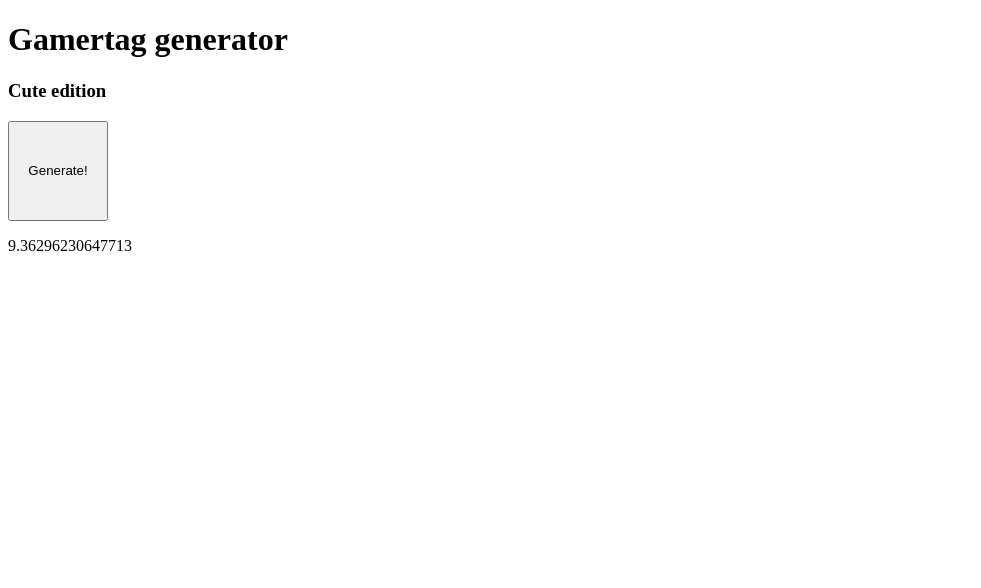
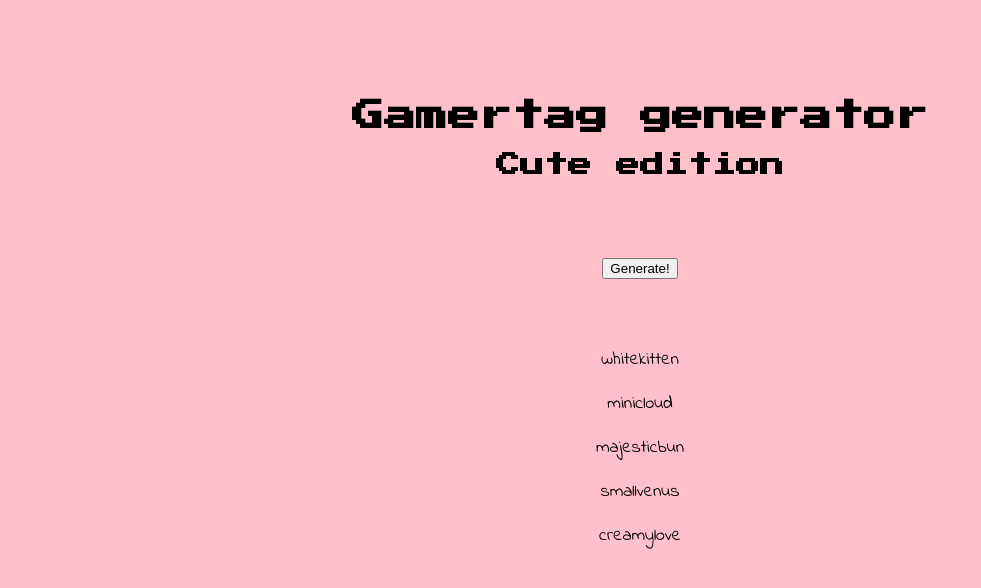
Before and after one commit to Veenya/Veenya.github.io, a plain HTML site: page index.html in a window 1280 px wide. Both pictures are taken after a click on the button "Generate!". Shown: the whole page, without its empty margins (0-981 px from the left). Drawn offline with Linux system fonts and the light colour scheme.

Commit message:
Update index.html

```diff
--- a/index.html
+++ b/index.html
@@ -3,20 +3,78 @@
 <head>
     <meta charset="UTF-8">
     <title>Gamertag generator</title>
+
+    <link rel="stylesheet" href="https://fonts.googleapis.com/css?family=Press Start 2P|Indie Flower">
+    <style>
+
+        html {background-color: pink;
+        text-align: center;
+        font-family: "Indie Flower";
+    }
+
+        .titleandsubtitle {margin-top: 100px;
+            margin-bottom: 80px;}
+
+        #btn {margin-bottom: 50px;}
+
+        p {font-size: large;}
+
+        h1, h2 {font-family: "Press Start 2P";}
+    </style>
+
 </head>
 <body>
-    <h1>Gamertag generator</h1>
-    <h3>Cute edition</h3>
+    <div class="titleandsubtitle">
+        <h1>Gamertag generator</h1>
+        <h2>Cute edition</h2>
+    </div>
 
-    <button id="btn" style="width: 100px; height: 100px">
+
+    <button id="btn">
       Generate!
     </button>
 
     <p id="demo"></p>
+    <p id="demo2"></p>
+    <p id="demo3"></p>
+    <p id="demo4"></p>
+    <p id="demo5"></p>
+    <p id="demo6"></p>
 
     <script>
-let x = Math.random() * 10;
-document.getElementById("demo").innerHTML = x;
-</script>
+        const adjective = ["girly", "dark", "helpful", "hot", "precious", "lovely", "angelic", "ethereal", "fair", "frail", "sweet", "kind", "dainty", "petite", "tiny", "mini", "delicate", "light", "tender", "warmhearted", "soft",
+             "dreamy", "heavenly", "shy",
+             "small", "little", "sexy", "graceful", "creamy", "sugary", "dear", "milky", "elegant", "delicious", "majestic", "pink", "purple", "violet", "white", "black", "teal", "dolly", "cutie"]
+
+const noun = ["one", "darling", "angel", "baby", "angelface", "babe", "bby", "buttercup", "bae", "doll", "pie", "thing", "fairy", "wifey", "honey", "bun", "mouse", "bunny", "snow", "kitten", "pet", "peach", "caramel", "vanilla",
+        "sugar", "venus", "milk", "cakes", "girl", "heaven", "rose", "daisy", "cloud", "butterfly", "candy", "kid", "love", "chocolate", "flower", "lady", "maid", "biscuit", "mermaid", "syren", "vanilla"]
+
+
+function randomIntFromInterval(min, max) { // min and max included
+  return Math.floor(Math.random() * (max - min + 1) + min)
+}
+
+
+
+
+const button = document.getElementById('btn');
+
+button.addEventListener('click', function handleClick() {
+  var x = (adjective[randomIntFromInterval(0, (adjective.length -1))] + noun[(randomIntFromInterval(0, (noun.length -1)))]);
+  document.getElementById("demo").innerHTML = x;
+
+  var a = (adjective[randomIntFromInterval(0, (adjective.length -1))] + noun[(randomIntFromInterval(0, (noun.length -1)))]);
+  document.getElementById("demo2").innerHTML = a;
+
+  var b = (adjective[randomIntFromInterval(0, (adjective.length -1))] + noun[(randomIntFromInterval(0, (noun.length -1)))]);
+  document.getElementById("demo3").innerHTML = b;
+
+  var c = (adjective[randomIntFromInterval(0, (adjective.length -1))] + noun[(randomIntFromInterval(0, (noun.length -1)))]);
+  document.getElementById("demo4").innerHTML = c;
+
+  var d = (adjective[randomIntFromInterval(0, (adjective.length -1))] + noun[(randomIntFromInterval(0, (noun.length -1)))]);
+  document.getElementById("demo5").innerHTML = d;
+});
+        </script>
 </body>
 </html>
```
